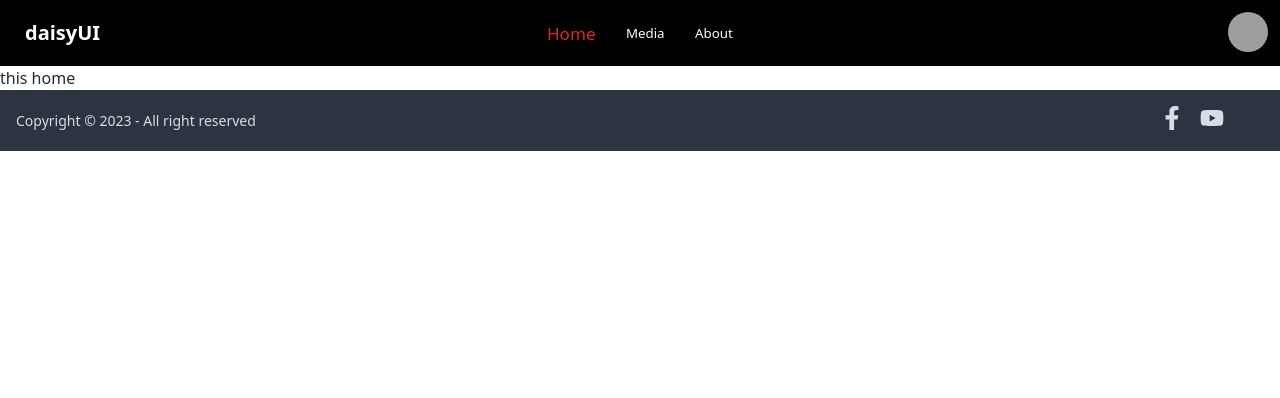
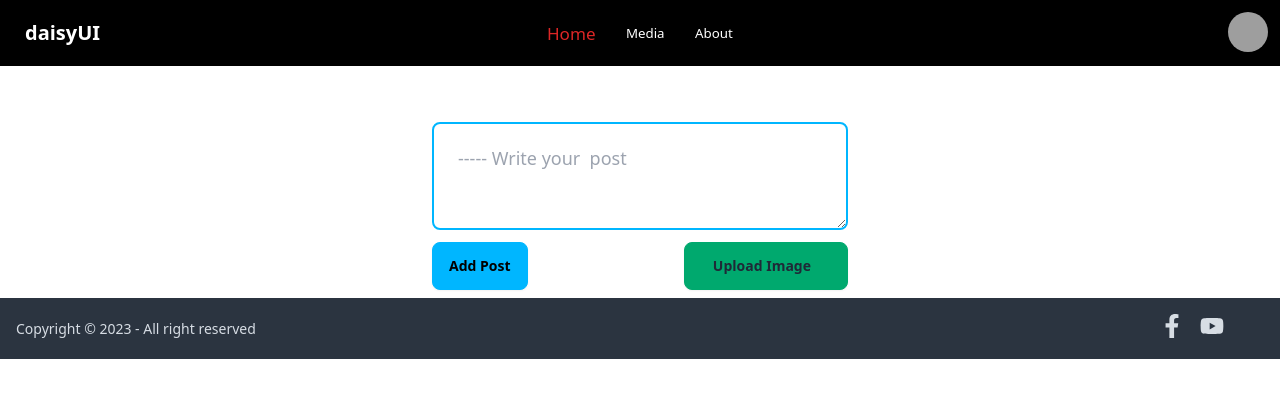
Before and after one commit to IbrahimDev007/Social-Media, a React (Vite) app: page / in a window 1280 px wide. Shown: the top 398 px of the page. Built offline with nearby package versions, Linux system fonts and the light colour scheme; grey boxes are pictures that could not be loaded; some icons are missing.

Commit message:
firebase added

```diff
--- a/package.json
+++ b/package.json
@@ -12,6 +12,7 @@
   "dependencies": {
     "@tanstack/react-query": "^5.12.2",
     "@visx/clip-path": "^3.3.0",
+    "axios": "^1.6.2",
     "daisyui": "^4.4.19",
     "firebase": "^10.7.1",
     "react": "^18.2.0",
--- a/src/Components/TextArea.jsx
+++ b/src/Components/TextArea.jsx
@@ -0,0 +1,76 @@
+import axios from "axios";
+import { useForm } from "react-hook-form";
+import Swal from "sweetalert2";
+const img_hosting_token = import.meta.env.VITE_Image_Upload_token;
+const TextArea = () => {
+	const { register, handleSubmit, reset } = useForm();
+	const onSubmit = (data) => {
+		const img_hosting_url = `https://api.imgbb.com/1/upload?key=${img_hosting_token}`;
+		const formData = new FormData();
+		formData.append("image", data.image[0]);
+		fetch(img_hosting_url, {
+			method: "POST",
+			body: formData,
+		})
+			.then((res) => res.json())
+			.then((res) => {
+				if (res.success) {
+					const imgURL = res.data.display_url;
+					const { status } = data;
+					const newItem = {
+						// name,
+						status,
+						like: null,
+						// Comment:[],
+						image: imgURL,
+
+						// name: user?.displayName,
+						// email: user.email,
+					};
+					console.log(newItem);
+					axios.post("/status", newItem).then((data) => {
+						console.log("is iserted", data.data);
+						if (data.data.insertedId) {
+							reset();
+							Swal.fire({
+								position: "top-end",
+								icon: "success",
+								title: "Status  added successfully",
+								showConfirmButton: false,
+								timer: 1500,
+							});
+						}
+					});
+				}
+			});
+	};
+	return (
+		<div className="">
+			<form onSubmit={handleSubmit(onSubmit)}>
+				<div className="form-control my-3">
+					<label className="label flex justify-start">
+						<span className="label-text text-base-100 px-6 ">Status</span>
+					</label>
+					<textarea
+						className="textarea textarea-info textarea-lg w-[26rem] h-30 border-2 rounded-lg"
+						placeholder="----- Write your  post "
+						{...register("status")}
+					></textarea>
+				</div>
+				<div className="flex justify-between">
+					<button className="btn btn-info">Add Post</button>
+					<div className="form-control">
+						<label className="label btn btn-success ">
+							<span className="label-text px-6">Upload Image</span>
+							<div className="">
+								<input type="file" className="hidden" {...register("image")} />
+							</div>
+						</label>
+					</div>
+				</div>
+			</form>
+		</div>
+	);
+};
+
+export default TextArea;
--- /dev/null
+++ b/src/Firebase/firebase.config.js
@@ -0,0 +1,16 @@
+
+
+import { initializeApp } from "firebase/app";
+
+const firebaseConfig = {
+    apiKey: import.meta.env.VITE_apiKey,
+    authDomain: import.meta.env.VITE_authDomain,
+    projectId: import.meta.env.VITE_projectId,
+    storageBucket: import.meta.env.VITE_storageBucket,
+    messagingSenderId: import.meta.env.VITE_messagingSenderId
+};
+
+// Initialize Firebase
+const app = initializeApp(firebaseConfig);
+
+export default app;
--- a/src/Pages/Home/Home.jsx
+++ b/src/Pages/Home/Home.jsx
@@ -1,5 +1,11 @@
+import TextArea from "../../Components/TextArea";
+
 const Home = () => {
-	return <div>this home</div>;
+	return (
+		<div className="  flex justify-center  my-2  ">
+			<TextArea className="card w-fit py-1 px-2 " />
+		</div>
+	);
 };
 
 export default Home;
```
Also changed, not shown: 2 other files (tests, documents, lock files or other folders).
